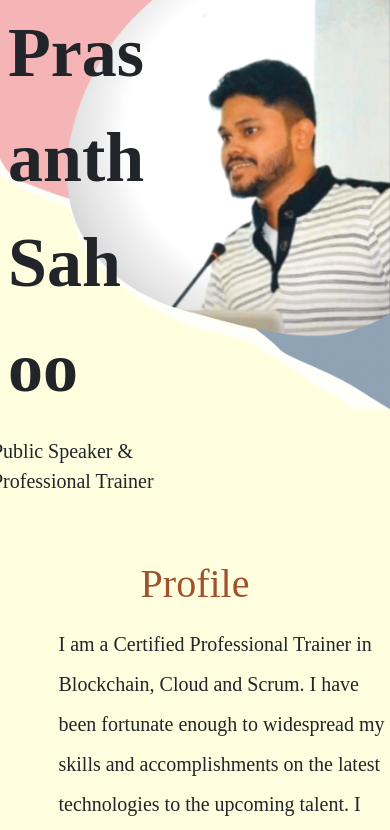
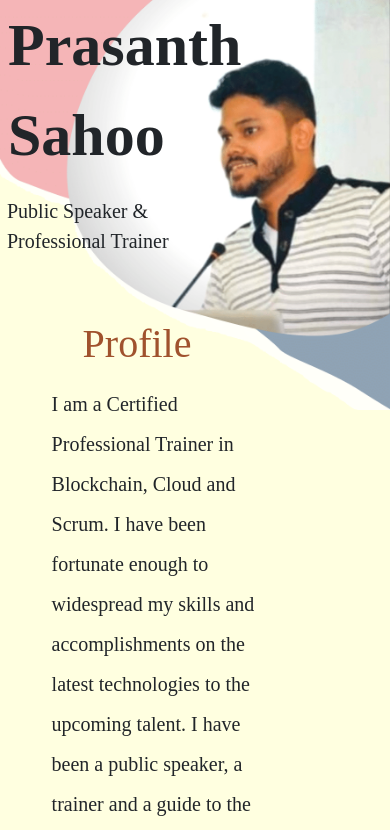
Before and after one commit to naveenx22/prasanthSahoo, a plain HTML site: page index.html in a window 390 px wide. Shown: the top 830 px of the page. Drawn offline with nearby package versions, Linux system fonts and the light colour scheme; a web font is replaced by a local one.

Commit message:
bugfixes

```diff
--- a/index.html
+++ b/index.html
@@ -92,32 +92,31 @@
 /*mobile view*/
 
 @media only screen and (max-width: 600px) {
+
 	.contact-desktop{
-     	margin-left:55%;
+     	margin-left:25%;
      }
 
       .credentials-desktop{
-     	margin-left: 70%;
+     	margin-left: auto 0%;
      }
      .heading {
         text-align: left;
-        font-size: 70px;
+        font-size: 60px;
        font-weight: bold;
        margin-left: -7rem;
-		word-wrap: break-word;
-		max-width: 500px;
+
+		max-width: 800px;
 		      }
       .caption{
       	text-align: left;
       	font-size: 20px;
-      	word-wrap: break-word;
+
       	margin-left: -0.5rem;
-      	max-width: 200px;
+      	max-width: 250px;
       }
 
-      #moveright{
-      	padding-left: 245px;
-      }
+
       .visibility{
       	visibility: collapse;
       }
@@ -153,8 +152,8 @@
     <!-- second row -->
 
      <div class="row">
-       <div class="col-lg-6 ">
-        <p class="display-4 moveright">Profile</p>
+       <div class="col-lg-6 setright">
+        <p class="display-4">Profile</p>
         <p class="lead special-profile">
             I am a Certified Professional Trainer in Blockchain, Cloud and Scrum. I have been fortunate enough to widespread my skills and accomplishments on the latest technologies to the upcoming talent. I have been a public speaker, a trainer and a guide to the
           <nobr>road-maps</nobr> of most <nobr>in-demand</nobr> technologies.
```
